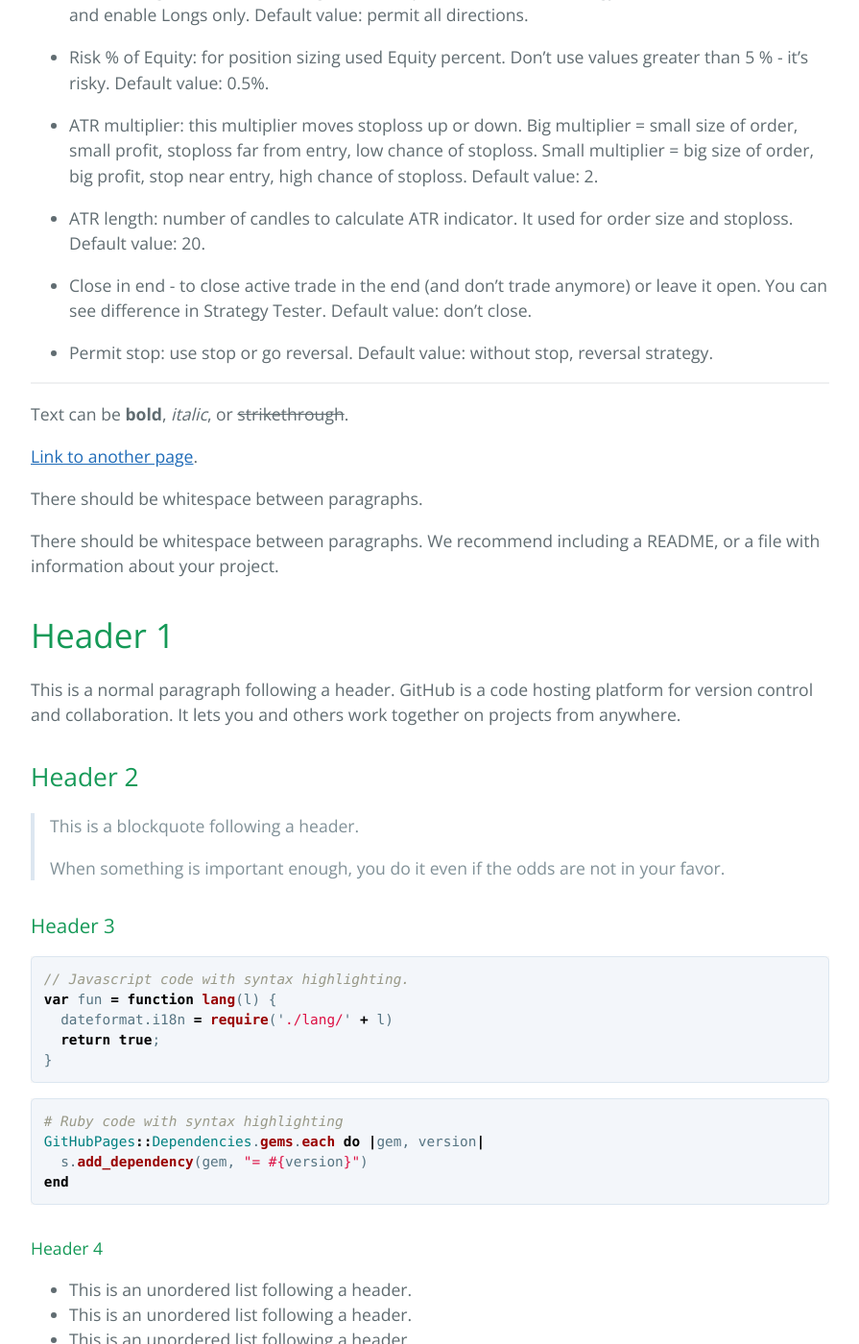
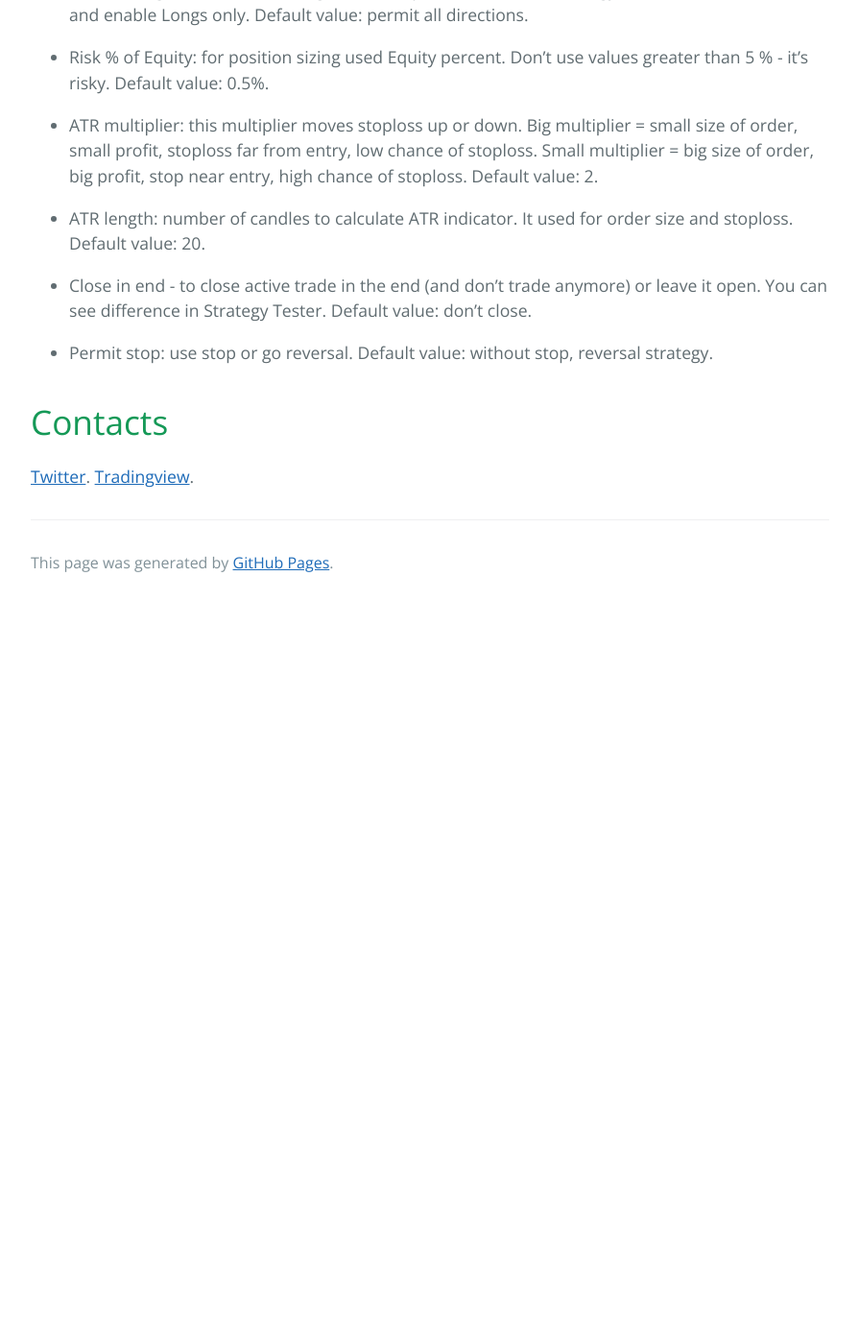
Before and after one commit to sergeyen7/sergeyen7.github.io, a Jekyll site: the page built from index.md, in a window 1280 px wide and 1400 px high, scrolled down 4426 px. Shown: the whole window at 96% size, without its empty margins (192-1087 px from the left). Built offline with Jekyll 4.4.1, drawn with Linux system fonts in a browser that asks for light colours; after the commit the page ends 5056 px from its top, so only the background shows below that; some of the changed text lies outside the part shown.

Commit message:
Update index.md

````diff
--- a/index.md
+++ b/index.md
@@ -136,127 +136,7 @@ Inputs (Settings):
 
 * Permit stop: use stop or go reversal. Default value: without stop, reversal strategy.
 
-* * *
+# Contacts
 
-
-Text can be **bold**, _italic_, or ~~strikethrough~~.
-
-[Link to another page](./another-page.html).
-
-There should be whitespace between paragraphs.
-
-There should be whitespace between paragraphs. We recommend including a README, or a file with information about your project.
-
-# Header 1
-
-This is a normal paragraph following a header. GitHub is a code hosting platform for version control and collaboration. It lets you and others work together on projects from anywhere.
-
-## Header 2
-
-> This is a blockquote following a header.
->
-> When something is important enough, you do it even if the odds are not in your favor.
-
-### Header 3
-
-```js
-// Javascript code with syntax highlighting.
-var fun = function lang(l) {
-  dateformat.i18n = require('./lang/' + l)
-  return true;
-}
-```
-
-```ruby
-# Ruby code with syntax highlighting
-GitHubPages::Dependencies.gems.each do |gem, version|
-  s.add_dependency(gem, "= #{version}")
-end
-```
-
-#### Header 4
-
-*   This is an unordered list following a header.
-*   This is an unordered list following a header.
-*   This is an unordered list following a header.
-
-##### Header 5
-
-1.  This is an ordered list following a header.
-2.  This is an ordered list following a header.
-3.  This is an ordered list following a header.
-
-###### Header 6
-
-| head1        | head two          | three |
-|:-------------|:------------------|:------|
-| ok           | good swedish fish | nice  |
-| out of stock | good and plenty   | nice  |
-| ok           | good `oreos`      | hmm   |
-| ok           | good `zoute` drop | yumm  |
-
-### There's a horizontal rule below this.
-
-* * *
-
-### Here is an unordered list:
-
-*   Item foo
-*   Item bar
-*   Item baz
-*   Item zip
-
-### And an ordered list:
-
-1.  Item one
-1.  Item two
-1.  Item three
-1.  Item four
-
-### And a nested list:
-
-- level 1 item
-  - level 2 item
-  - level 2 item
-    - level 3 item
-    - level 3 item
-- level 1 item
-  - level 2 item
-  - level 2 item
-  - level 2 item
-- level 1 item
-  - level 2 item
-  - level 2 item
-- level 1 item
-
-### Small image
-
-![Octocat](https://github.githubassets.com/images/icons/emoji/octocat.png)
-
-### Large image
-
-![Branching](https://guides.github.com/activities/hello-world/branching.png)
-![Branching](/images/BTCUSD.png)
-
-
-
-### Definition lists can be used with HTML syntax.
-
-<dl>
-<dt>Name</dt>
-<dd>Godzilla</dd>
-<dt>Born</dt>
-<dd>1952</dd>
-<dt>Birthplace</dt>
-<dd>Japan</dd>
-<dt>Color</dt>
-<dd>Green</dd>
-</dl>
-
-```
-Long, single-line code blocks should not wrap. They should horizontally scroll if they are too long. This line should be long enough to demonstrate this.
-```
-
-```
-The final element.
-```
+[Twitter](https://twitter.com/sergeyen777).
+[Tradingview](https://www.tradingview.com/u/sergeyen/).
````
